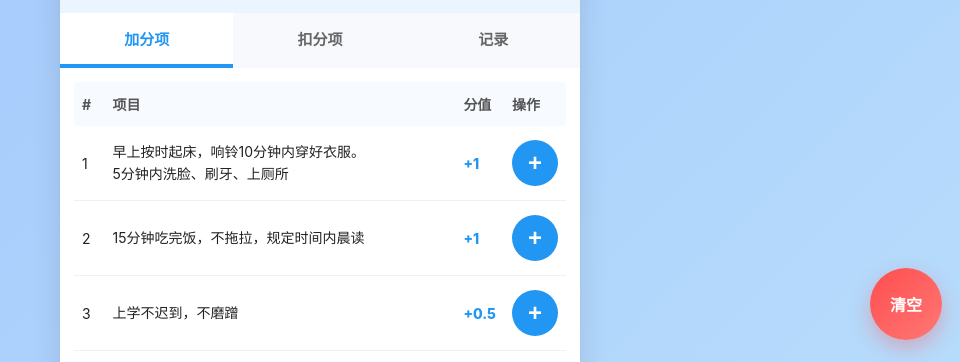
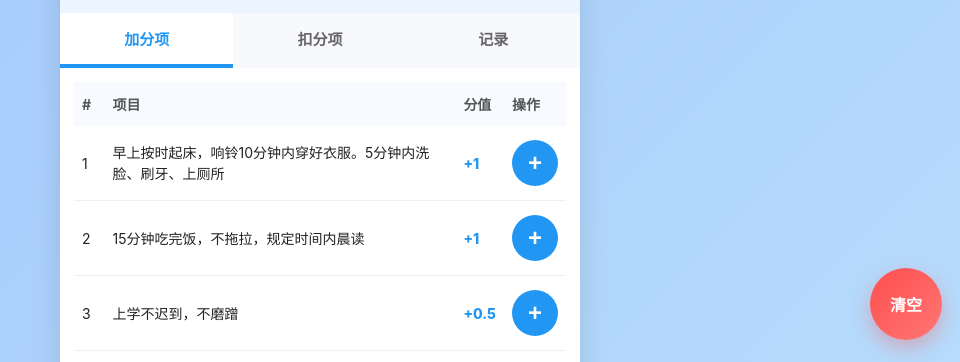
Before and after one commit to rjzms/jifenbiao, a plain HTML site: page index.html in a window 1280 px wide. Shown: the part 438-800 px from the top of the page, without its empty margins (320-1280 px from the left). Drawn offline with Linux system fonts and the light colour scheme.

Commit message:
Refactor item-name styles for line height and word break

```diff
--- a/index.html
+++ b/index.html
@@ -138,10 +138,8 @@ td{
 }
 
 .item-name{
- line-height:1.6;
- white-space:normal;
- word-break:keep-all;
- overflow-wrap:anywhere;
+ line-height:1.5;
+ word-break:break-all;
 }
 
 .point-add{
```
